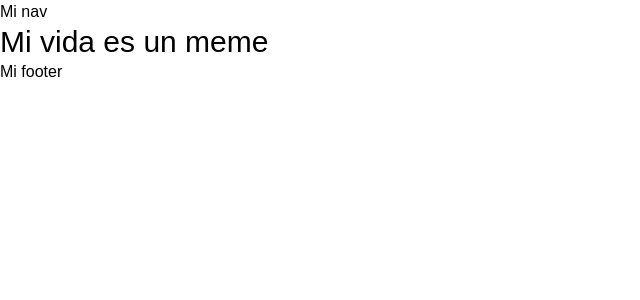
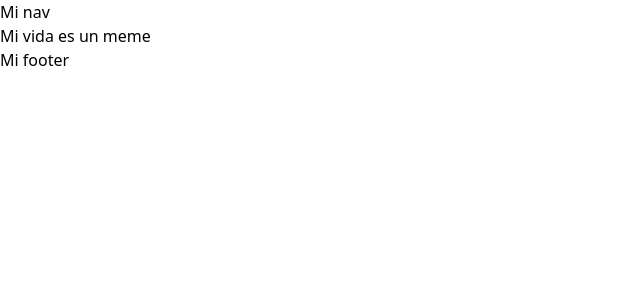
Before and after one commit to DarthVada36/memeos, a React (Vite) app: page / in a window 1280 px wide. Shown: the top 300 px of the page, without its empty margins (0-640 px from the left). Built offline with nearby package versions, Linux system fonts and the light colour scheme.

Commit message:
Set:Tailwind theme

```diff
--- a/src/index.css
+++ b/src/index.css
@@ -1,5 +1,5 @@
+@import url('https://fonts.googleapis.com/css2?family=Raleway:ital,wght@0,100..900;1,100..900&display=swap');
+@import url('https://fonts.googleapis.com/css2?family=Libre+Bodoni:ital,wght@0,400..700;1,400..700&family=Raleway:ital,wght@0,100..900;1,100..900&display=swap');
 @tailwind base;
 @tailwind components;
 @tailwind utilities;
-@import url('https://fonts.googleapis.com/css2?family=Raleway:ital,wght@0,100..900;1,100..900&display=swap');
-@import url('https://fonts.googleapis.com/css2?family=Libre+Bodoni:ital,wght@0,400..700;1,400..700&family=Raleway:ital,wght@0,100..900;1,100..900&display=swap');
--- a/tailwind.config.js
+++ b/tailwind.config.js
@@ -1,23 +1,22 @@
-/** @type {import('tailwindcss').Config} */
+/ @type {import('tailwindcss').Config} */
 export default {
   content: [
     "./index.html",
-    "./src/**/*.{js,ts,jsx,tsx}",
+    "./src//*.{js,ts,jsx,tsx}",
   ],
   theme: {
-    extend: {
+    extend: {},
     colors: {
-      'darkGray': '#272525',
-      'midGray': '#4D4C47',
+      'primary': '#272525',
+      'secondary': '#4D4C47',
       'bronze': '#9C7E41',
-      'lightGray': '#D3C9BE',
-      'white': '#EDE7E1',
-      },
-      fontFamily: {
-        sans: ['Raleway', 'sans-serif'],
-        serif: ['Libre Bodoni', 'serif'],
-      },
+      'gray': '#D3C9BE',
+      'milk': '#EDE7E1'
+    },
+    fontFamily: {
+      'raleway': ["Raleway", 'sans-serif'],
+      'bodoni': ["Libre Bodoni", 'serif'],
+    }
+  },
   plugins: [],
-    },
-  },
 }
```
